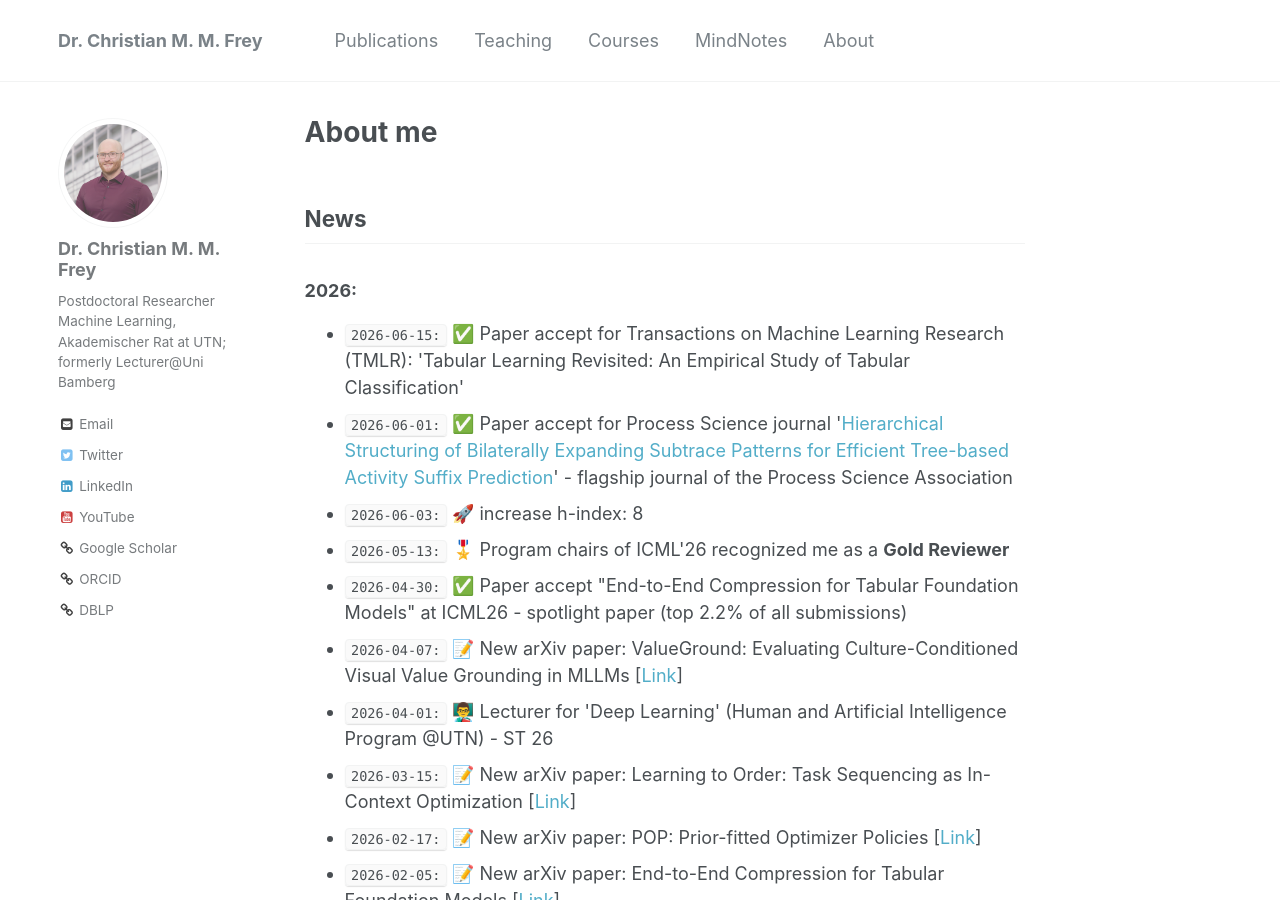
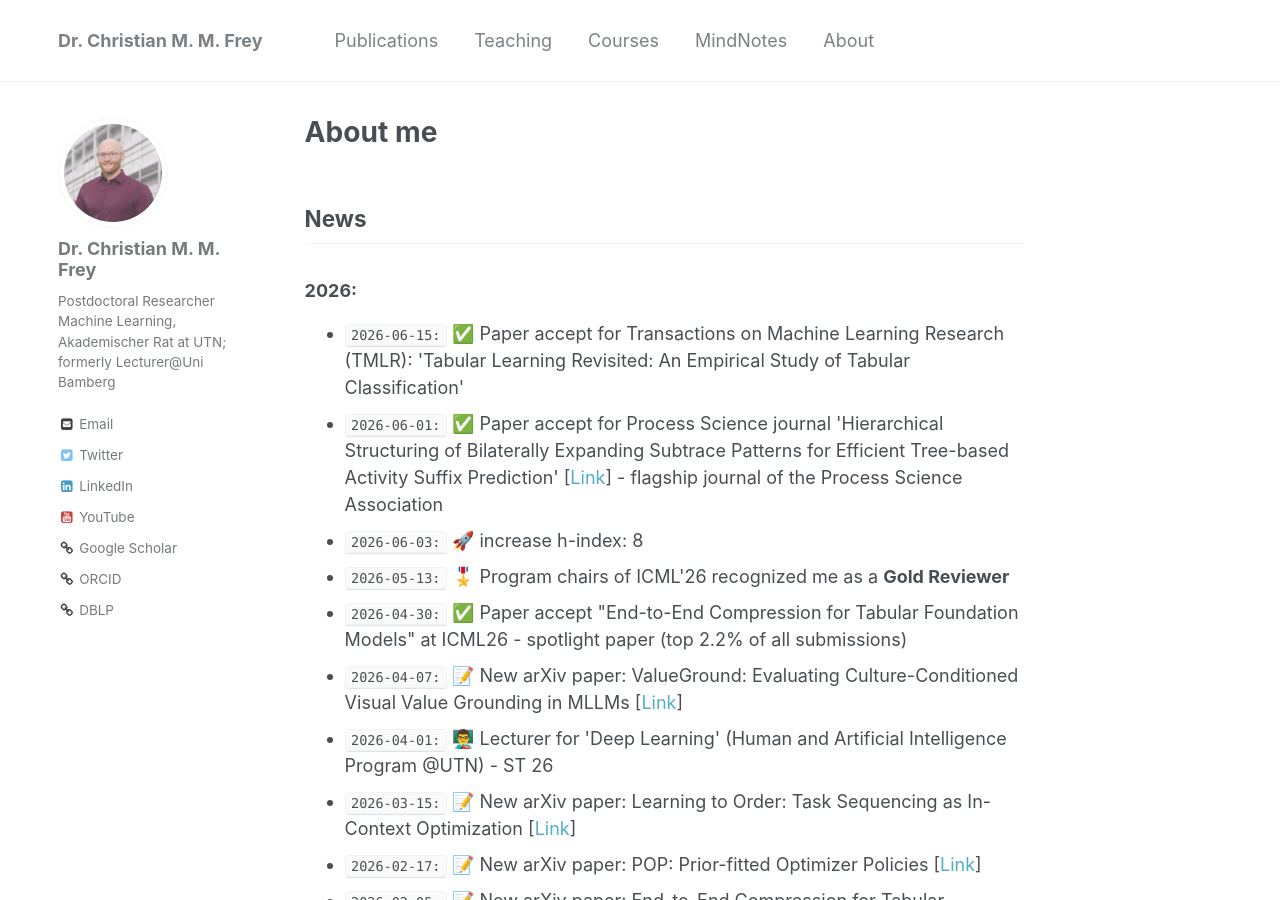
Before and after one commit to christianmaxmike/christianmaxmike.github.io, a Jekyll site: the page built from _pages/about.md, in a window 1280 px wide and 900 px high. Built offline with Jekyll 4.4.1, drawn with Linux system fonts in a browser that asks for light colours.

Commit message:
Update about.md

```diff
--- a/_pages/about.md
+++ b/_pages/about.md
@@ -18,7 +18,7 @@ redirect_from:
 ### 2026:
 <ul>
 	<li><code>2026-06-15:</code> ✅ Paper accept for Transactions on Machine Learning Research (TMLR): 'Tabular Learning Revisited: An Empirical Study of Tabular Classification'</li>
-	<li><code>2026-06-01:</code> ✅ Paper accept for Process Science journal '<a href="https://link.springer.com/article/10.1007/s44311-026-00050-y">Hierarchical Structuring of Bilaterally Expanding Subtrace Patterns for Efficient Tree-based Activity Suffix Prediction</a>' - flagship journal of the Process Science Association</li>
+	<li><code>2026-06-01:</code> ✅ Paper accept for Process Science journal 'Hierarchical Structuring of Bilaterally Expanding Subtrace Patterns for Efficient Tree-based Activity Suffix Prediction' [<a href="https://link.springer.com/article/10.1007/s44311-026-00050-y">Link</a>] - flagship journal of the Process Science Association</li>
 	<li><code>2026-06-03:</code> 🚀 increase h-index: 8</li>
 	<li><code>2026-05-13:</code> 🎖️ Program chairs of ICML'26 recognized me as a <b>Gold Reviewer</b></li>
 	<li><code>2026-04-30:</code> ✅ Paper accept "End-to-End Compression for Tabular Foundation Models" at ICML26 - spotlight paper (top 2.2% of all submissions)</li>
```
